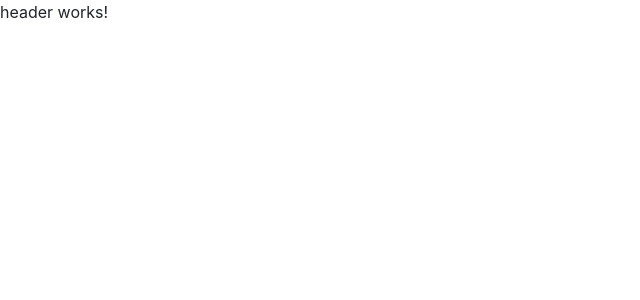
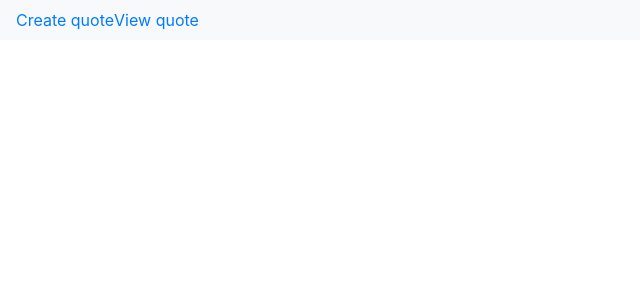
Before and after one commit to pauline-f/moving-quote, an Angular app: page / in a window 1280 px wide. Shown: the top 300 px of the page, without its empty margins (0-640 px from the left). Built offline with nearby package versions, Linux system fonts and the light colour scheme.

Commit message:
Create header.html and add Routes in app.module.ts

```diff
--- a/src/app/app.component.html
+++ b/src/app/app.component.html
@@ -1 +1,4 @@
 <app-header></app-header>
+<div class="container">
+  <router-outlet></router-outlet>
+</div>
--- a/src/app/app.module.ts
+++ b/src/app/app.module.ts
@@ -1,11 +1,17 @@
 import { BrowserModule } from '@angular/platform-browser';
 import { NgModule } from '@angular/core';
+import { RouterModule, Routes } from '@angular/router';
 
 
 import { AppComponent } from './app.component';
 import { CreateComponent } from './quote/create/create.component';
 import { ViewComponent } from './quote/view/view.component';
 import { HeaderComponent } from './header/header.component';
+
+const appRoutes: Routes = [
+  { path:'quote/create', component:CreateComponent },
+  { path:'quote/view', component:ViewComponent }
+]
 
 
 @NgModule({
@@ -16,7 +22,8 @@ import { HeaderComponent } from './header/header.component';
     HeaderComponent
   ],
   imports: [
-    BrowserModule
+    BrowserModule,
+    RouterModule.forRoot(appRoutes)
   ],
   providers: [],
   bootstrap: [AppComponent]
--- a/src/app/header/header.component.html
+++ b/src/app/header/header.component.html
@@ -1,3 +1,27 @@
-<p>
-  header works!
-</p>
+<nav class="navbar navbar-expand-lg navbar-light bg-light">
+  <div class="collapse navbar-collapse">
+    <ul class="navbar-nav">
+      <li class="nav-item" routerLinkActive="active">
+        <a routerLink="quote/create">Create quote</a>
+      </li>
+      <li class="nav-item" routerLinkActive="active">
+        <a routerLink="quote/view">View quote</a>
+      </li>
+    </ul>
+
+    <!--
+    <ul class="navbar-nav navbar-right">
+      <li class="nav-item" routerLinkActive="active" *ngIf="!isAuth">
+        <a class="nav-link" routerLink="auth/signup">Create account</a>
+      </li>
+      <li class="nav-item" routerLinkActive="active" *ngIf="!isAuth">
+        <a class="nav-link" routerLink="auth/signin">Login</a>
+      </li>
+      <li>
+        <a (click)="onSignOut()" *ngIf="isAuth" style="cursor:pointer">Log out</a>
+      </li>
+    </ul>
+    -->
+
+  </div>
+</nav>
```
